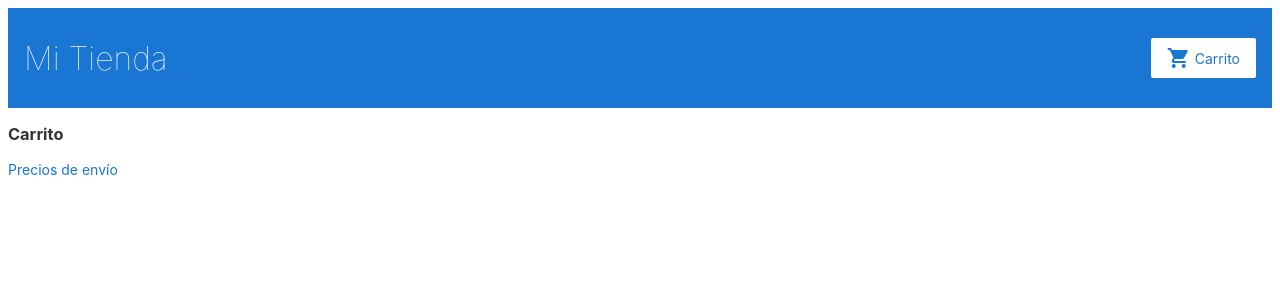
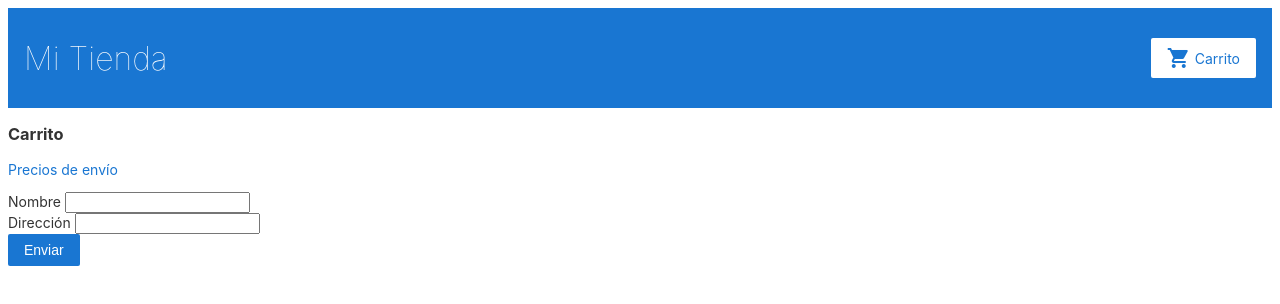
Before and after one commit to cdavidl/my-store-app, an Angular app: page /cart in a window 1280 px wide. Shown: the top 304 px of the page. Built offline with nearby package versions, Linux system fonts and the light colour scheme.

Commit message:
Se agrega formulario para el envÃio del pedido

```diff
--- a/src/app/app.module.ts
+++ b/src/app/app.module.ts
@@ -1,6 +1,7 @@
 import { BrowserModule } from '@angular/platform-browser';
 import { NgModule } from '@angular/core';
 import { HttpClientModule } from '@angular/common/http';
+import { ReactiveFormsModule } from '@angular/forms';
 
 import { AppRoutingModule } from './app-routing.module';
 
@@ -26,7 +27,8 @@ import { ShippingComponent } from './shipping/shipping.component';
   imports: [
     BrowserModule,
     AppRoutingModule,
-    HttpClientModule
+    HttpClientModule,
+    ReactiveFormsModule
   ],
   providers: [CartService],
   bootstrap: [AppComponent]
--- a/src/app/cart/cart.component.html
+++ b/src/app/cart/cart.component.html
@@ -1,10 +1,28 @@
 <h3>Carrito</h3>
 
 <p>
-    <a routerLink="/shipping">Precios de envío</a>
+  <a routerLink="/shipping">Precios de envío</a>
 </p>
 
 <div class="cart-item" *ngFor="let item of items">
   <span>{{ item.name }}</span>
   <span>{{ item.price | currency }}</span>
 </div>
+
+<form [formGroup]="checkoutForm" (ngSubmit)="onSubmit(checkoutForm.value)">
+  <div>
+    <label for="name">
+      Nombre
+    </label>
+    <input id="name" type="text" formControlName="name">
+  </div>
+
+  <div>
+    <label for="address">
+      Dirección
+    </label>
+    <input id="address" type="text" formControlName="address">
+  </div>
+  <button class="button" type="submit">Enviar</button>
+
+</form>
--- a/src/app/cart/cart.component.ts
+++ b/src/app/cart/cart.component.ts
@@ -1,4 +1,5 @@
 import { Component, OnInit } from '@angular/core';
+import { FormBuilder } from '@angular/forms';
 
 import { CartService } from '../cart.service';
 
@@ -9,12 +10,26 @@ import { CartService } from '../cart.service';
 })
 export class CartComponent implements OnInit {
   items;
+  checkoutForm;
   constructor(
-    private cartService: CartService
+    private cartService: CartService,
+    private formBuilder: FormBuilder,
   ) {}
 
   ngOnInit() {
     this.items = this.cartService.getItems();
+    this.checkoutForm = this.formBuilder.group({
+      name: '',
+      address: ''
+    });
+  }
+
+  onSubmit(customerData) {
+    // Process checkout data here
+    console.warn('Tu orden ha sido enviada', customerData);
+
+    this.items = this.cartService.clearCart();
+    this.checkoutForm.reset();
   }
 
 }
```
